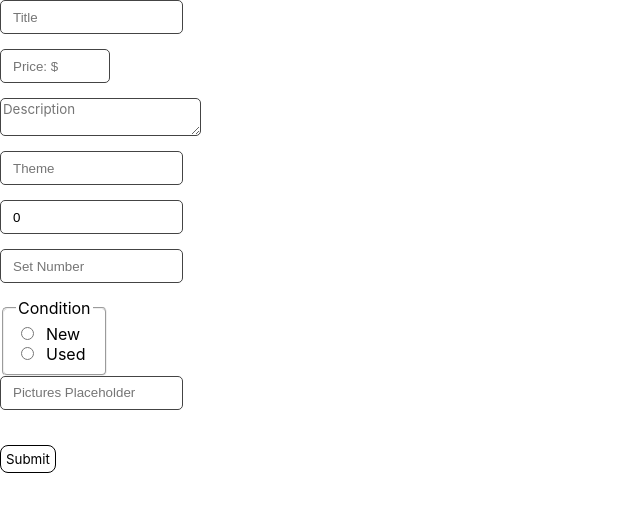
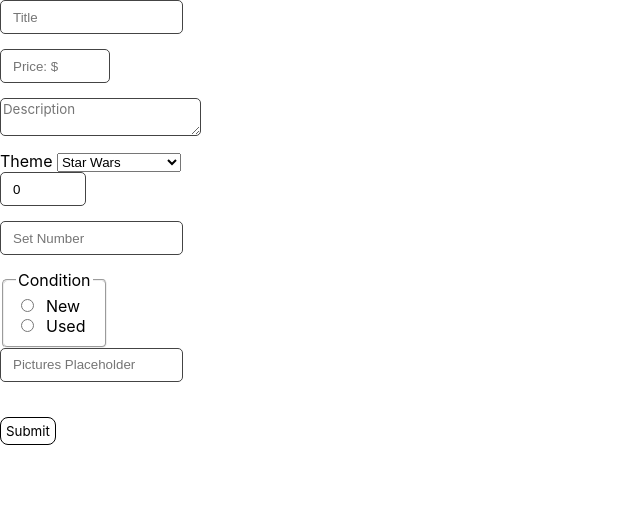
Before and after one commit to QuinnHilger/BlockMarket, a React (Create React App) app in the folder blockmarket/: page / in a window 1280 px wide. Shown: the top 512 px of the page, without its empty margins (0-640 px from the left). Built offline with nearby package versions, Linux system fonts and the light colour scheme.

Commit message:
Added features to form - dropdown for themes and a few QOL changes, however there's a bug I can't figure out on the placeholder for numPieces

```diff
--- a/blockmarket/package.json
+++ b/blockmarket/package.json
@@ -8,7 +8,7 @@
     "@testing-library/user-event": "^13.5.0",
     "react": "^18.2.0",
     "react-dom": "^18.2.0",
-    "react-scripts": "5.0.1",
+    "react-scripts": "^5.0.1",
     "web-vitals": "^2.1.4"
   },
   "scripts": {
--- a/blockmarket/src/postForm.js
+++ b/blockmarket/src/postForm.js
@@ -69,16 +69,22 @@ function PostForm({}) {
         onChange={handleFormChange}
         className={styles["comments"]}
       />
-      <input
-        type="text"
-        name="theme"
-        onChange={handleFormChange}
-        placeholder="Theme"
-        value={formData.theme}
-        className={styles["text-input"]}
-      />
+      <label for="theme">Theme </label>
+      <select id="theme" name="theme">
+        <option value="starWars">Star Wars</option>
+        <option value="ninjago">Ninjago</option>
+        <option value="city">City</option>
+        <option value="lotr">Lord of the Rings</option>
+        <option value="harryPotter">Harry Potter</option>
+        <option value="superheroes">Superheroes</option>
+        <option value="architecture">Architecture</option>
+        <option value="space">Space</option>
+      </select>
       <input
         type="number"
+        min="0"
+        max="100000"
+        step="50"
         name="numPieces"
         onChange={handleFormChange}
         placeholder="Number of Pieces"
```
Also changed, not shown: 1 other file (tests, documents, lock files or other folders).
